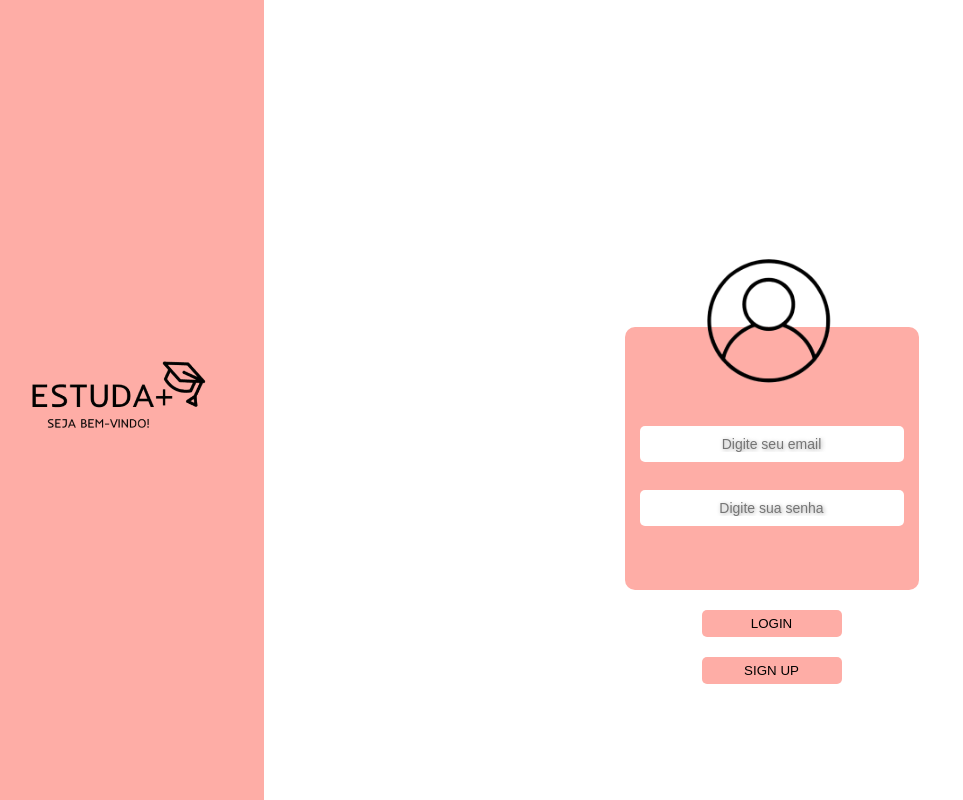
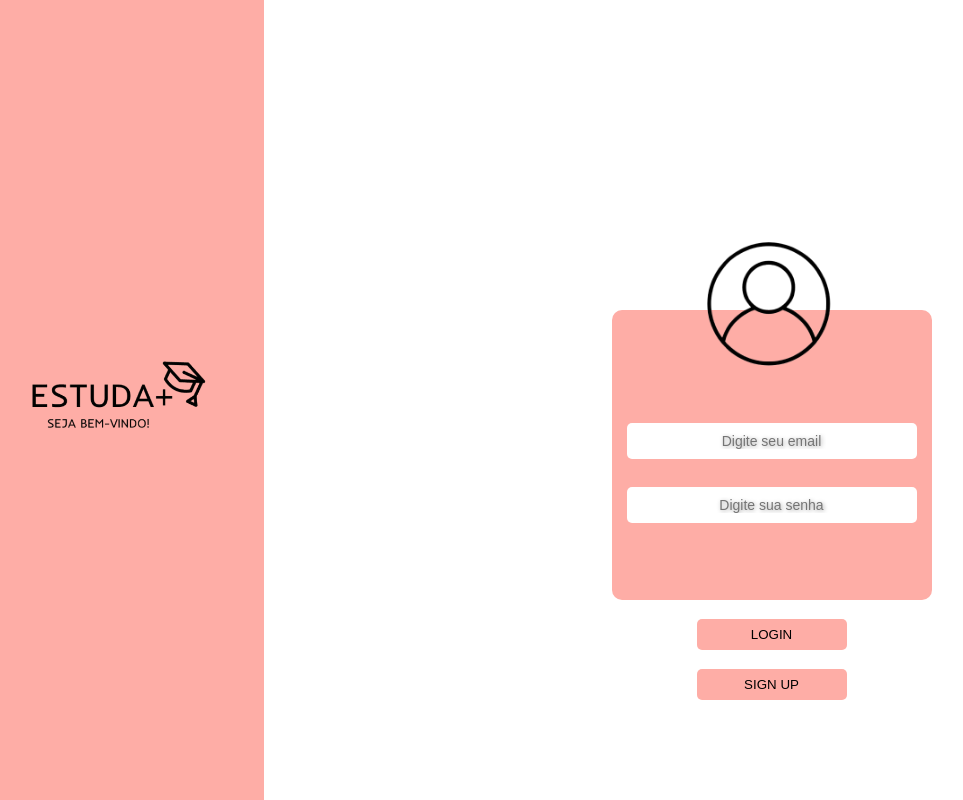
Before and after one commit to emmillykaythe/estuda-mais, a Next.js app: page / in a window 1280 px wide. Shown: the whole page, without its empty margins (56-1019 px from the left). Built offline with nearby package versions, Linux system fonts and the light colour scheme.

Commit message:
adicionei o cursor pointer no botão "SIGN-UP"

```diff
--- a/src/app/page.module.css
+++ b/src/app/page.module.css
@@ -35,8 +35,8 @@
   background-color: #FEADA6;
   padding: 50px 15px 15px; /*1º valor = cima; 2º valor = tamanho na direita e na esquerda; 3º valor = tamanho de baixo para cima*/
   border-radius: 10px; /*arredonda as bordas*/
-  width: 294px; /*define o tamanho das caixas - comprimento*/
-  height: 263px; /*define o tamanho da caixa - altura */
+  width: 320px; /*define o tamanho das caixas - comprimento*/
+  height: 290px; /*define o tamanho da caixa - altura */
   display: flex; /*define a distancias das caixas de dentro*/
   flex-direction: column; /*organiza em colunas*/
   justify-content: center; /*coloca as caixas no centro*/
@@ -48,19 +48,19 @@
   border: none; /*remove a borda*/
   border-radius: 5px; /*arredonda as bordas*/
   font-size: 14px; /*tamanho do texto*/
-  width: 100%; /*define o tamanho das caixas - comprimento*/
+  width: 100%;  /*define o tamanho das caixas - comprimento*/
   text-align: center; /*coloca o texto no centro*/
   text-shadow: 1px 1px 4px rgba(0, 0, 0, 0.377); /*adiciona um sombreamento no texto*/
 }
 
 .button {
-  margin-top: 20px; /*distancia do botão*/
+  margin-top: 19px; /*distancia do botão*/
   background-color: #FEADA6;
   border: none; /*remove a borda*/
-  padding: 6px; /*define o tamanho das caixas - altura */
-  width: 140px; /*define o tamanho das caixas - comprimento*/
+  padding: 8px; /*define o tamanho das caixas - altura */
+  width: 150px; /*define o tamanho das caixas - comprimento*/
   border-radius: 5px; /*arredonda as bordas*/
-
+  cursor: pointer;
 }
 
 .usuario{
```
